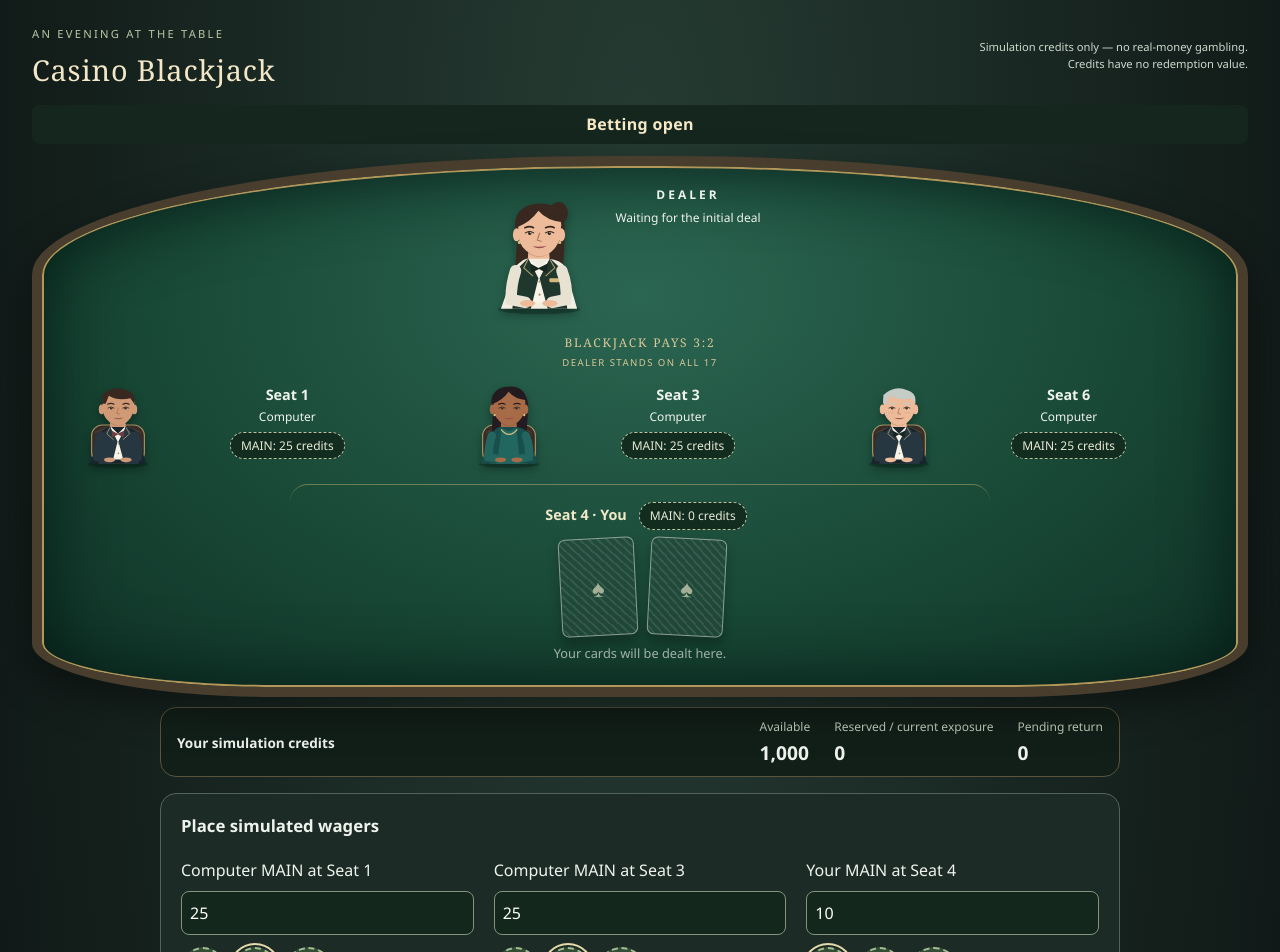
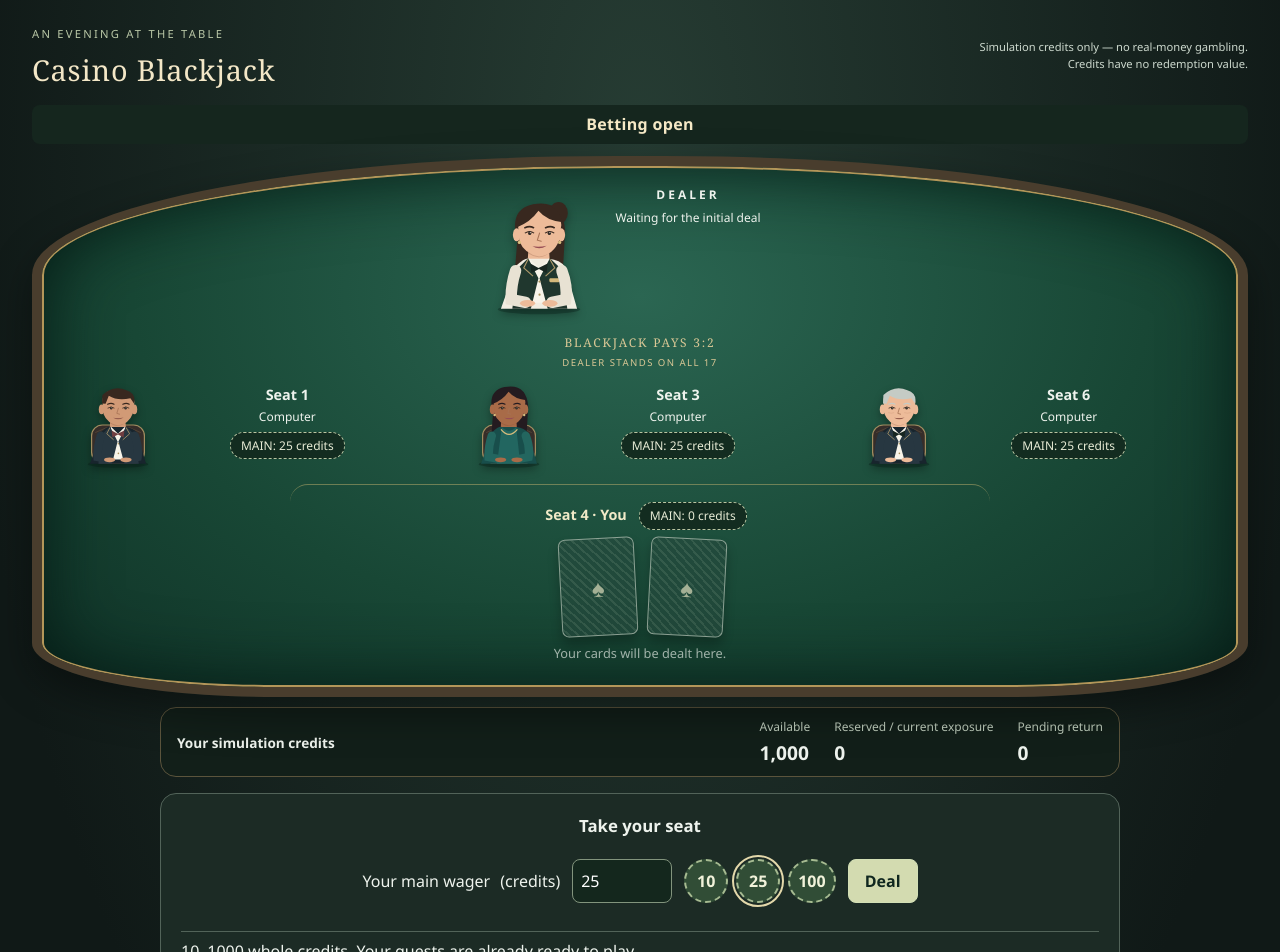
Before and after one commit to FrankieChan0312/casino-blackjack, a React (Vite) app: page / in a window 1280 px wide. Shown: the top 952 px of the page. Built offline with nearby package versions, Linux system fonts and the light colour scheme.

Commit message:
feat: simplify own wagers and repeat rounds

```diff
--- a/src/browser/controller.ts
+++ b/src/browser/controller.ts
@@ -13,6 +13,8 @@ import { createAuditTrail, type Clock } from '../domain/audit.js';
 export type BrowserCommand =
   | { type: 'CONFIGURE'; seats: readonly SeatState[] }
   | { type: 'OPEN' | 'CLOSE' | 'ADVANCE' | 'NEXT' }
+  | { type: 'DEAL'; amount: number }
+  | { type: 'REPEAT' }
   | { type: 'MAIN'; seat: number; amount: number }
   | { type: 'SIDE'; kind: SideWagerType; amount: number }
   | { type: 'BACK'; seat: number; amount: number }
@@ -45,6 +47,7 @@ export function createBrowserController(options: { factory?: () => game.BehindGa
   let replayResult: ReturnType<typeof replay> | null = null;
   let replayFailed = false;
   let feedback = '';
+  let lastBet = 0;
   let shoeMessage = '6-deck persistent shoe';
   function project() {
     const view = getPublicBehindView(state);
@@ -63,7 +66,7 @@ export function createBrowserController(options: { factory?: () => game.BehindGa
           : view.round.phase === 'ROUND_COMPLETE' ? 'Dealer complete' : 'Revealed' },
       seats: view.round.seats.map((seat) => ({ ...seat, hands: seat.hands.map((hand) => ({ ...hand,
         total: evaluateHand(state.table.game.round!.players.find((entry) => entry.handId === hand.handId)!.cards).total })) })) } : null;
-    return { playerMode, profileId: state.table.profileId, seeded: session !== null,
+    return { playerMode, lastBet, profileId: state.table.profileId, seeded: session !== null,
       canStartDemo: state.table.phase === 'COMMITTED' || state.table.phase === 'VOID'
         || (state.table.phase === 'CONFIGURING' && state.table.roundNumber === 0)
         || (playerMode && state.table.phase === 'OPEN' && state.table.roundNumber === 1
@@ -90,19 +93,36 @@ export function createBrowserController(options: { factory?: () => game.BehindGa
     if (result.ok) state = result.state;
     return result;
   }
-  function dispatch(command: BrowserCommand) {
+  function dispatch(command: BrowserCommand): boolean {
     // Reserve the whole browser intent before mutation, including automatic
     // ADVANCE and SETTLE/VOID. Manual mode keeps its accepted two-slot boundary.
     const progresses = ['CLOSE', 'ACT', 'ACE', 'FOLLOW'].includes(command.type);
-    const capacity = playerMode ? command.type === 'NEXT' ? 7 : progresses ? 4 : 2 : 2;
+    const capacity = playerMode ? command.type === 'REPEAT' ? 11 : command.type === 'DEAL' ? 5 : command.type === 'NEXT' ? 7 : progresses ? 4 : 2 : 2;
     if (session && !session.hasCapacity(capacity)) {
       feedback = explainReason('REPLAY_COMMAND_LIMIT'); publish(); return false;
+    }
+    if (command.type === 'DEAL' || command.type === 'REPEAT') {
+      if (!playerMode || (command.type === 'REPEAT' && (!lastBet || !snapshot.interaction.nextRound))
+        || (command.type === 'DEAL' && state.table.phase !== 'OPEN')) {
+        feedback = explainReason('WRONG_PHASE'); publish(); return false;
+      }
+      const amount = command.type === 'DEAL' ? command.amount : lastBet;
+      if (command.type === 'REPEAT' && !dispatch({ type: 'NEXT' })) return false;
+      const seat = snapshot.human?.controlledSeat;
+      // Zero is a domain cancellation command, never a valid player Deal.
+      const error = amount === 0 ? 'INVALID_MAIN_WAGER' : game.getBehindWagerError(state, { type: 'MAIN', seat: seat ?? 4, amount });
+      if (error) { feedback = explainReason(error); publish(); return false; }
+      return dispatch({ type: 'MAIN', seat: seat ?? 4, amount }) && dispatch({ type: 'CLOSE' });
+    }
+    if (playerMode && command.type === 'CLOSE' && !state.table.wagers.some(w => w.seatNumber === snapshot.human?.controlledSeat)) {
+      feedback = 'Choose your main wager before dealing.'; publish(); return false;
     }
     const previousShoe = state.table.game.shoe.shoeId;
     const result = invoke(command);
     if (result.ok) {
       replayResult = null;
       replayFailed = false;
+      if (command.type === 'CLOSE' && playerMode) lastBet = state.table.wagers.find(w => w.seatNumber === snapshot.human?.controlledSeat)?.stakeUnits ?? 0;
       if (command.type === 'CLOSE') shoeMessage = previousShoe === state.table.game.shoe.shoeId ? 'Existing 6-deck shoe continues' : 'New 6-deck shoe shuffled';
       feedback = command.type === 'FOLLOW' && state.followDecisions.at(-1)?.fundingError ? explainReason('INSUFFICIENT_FUNDS') : '';
       if (state.table.phase === 'CLOSED' && state.table.game.round?.phase === 'ROUND_COMPLETE') {
@@ -129,7 +149,7 @@ export function createBrowserController(options: { factory?: () => game.BehindGa
     const nextSession = seed === undefined ? null : createReplaySession(seed, profileId, { clock: options.clock });
     const nextState = nextSession?.getState() ?? game.createBehindGame('local-shoe-1', random, true, profileId);
     session = nextSession; state = nextState; audit = createAuditTrail(state, options.clock); audit.recordReset(state);
-    replayResult = null; replayFailed = false; feedback = ''; shoeMessage = 'New demo session: starting credits restored';
+    replayResult = null; replayFailed = false; feedback = ''; lastBet = 0; shoeMessage = 'New demo session: starting credits restored';
     publish(); if (playerMode) preparePlayerTable(); return true;
   }
   function preparePlayerTable() {
--- a/src/ui/App.tsx
+++ b/src/ui/App.tsx
@@ -1,8 +1,8 @@
-import { useSyncExternalStore } from 'react';
+import { useEffect, useSyncExternalStore } from 'react';
 import type { BrowserController, BrowserView } from '../browser/controller.js';
 import { Table } from './Table.js';
 import { credits, roundStatus } from './presentation.js';
-import { Setup, Betting } from './Betting.js';
+import { Setup, Betting, PlayerBetting } from './Betting.js';
 import { Actions } from './Actions.js';
 import { Decisions, Results } from './Decisions.js';
 import { DemoTools } from './DemoTools.js';
@@ -33,6 +33,11 @@ export function App({ controller }: { controller: BrowserController }) {
 }
 
 function PlayerExperience({ view, controller }: { view: BrowserView; controller: BrowserController }) {
+  useEffect(() => {
+    if (view.phase === 'OPEN') return;
+    const target = document.querySelector<HTMLElement>(view.interaction.nextRound ? '#player-result' : view.interaction.insurance || view.follow ? '.decision' : '#player-hand');
+    target?.focus({ preventScroll: true }); target?.scrollIntoView({ block: 'nearest' });
+  }, [view.phase, view.interaction.handId, view.interaction.insurance?.targetSeat, view.follow?.handId, view.interaction.nextRound]);
   return <main className="player-mode">
     <a className="skip-link" href="#player-decisions">Skip to your hand and actions</a>
     <header className="casino-header"><div><p className="eyebrow">An evening at the table</p><h1>Casino Blackjack</h1></div>
@@ -48,7 +53,7 @@ function PlayerExperience({ view, controller }: { view: BrowserView; controller:
         <div><dt>Reserved / current exposure</dt><dd>{credits(view.human?.reserved ?? 0)}</dd></div>
         <div><dt>Pending return</dt><dd>{credits(view.pending)}</dd></div>
       </dl></section>
-      {view.interaction.betting && <Betting key={view.mainWagers.find(w => w.seat === view.human?.controlledSeat) ? 'funded' : 'empty'} controller={controller} view={view} />}
+      {view.interaction.betting && <PlayerBetting controller={controller} view={view} />}
       <Results view={view} controller={controller} />
     </div>
     <p className="session-note">{view.shoeMessage} · Computer guests play with their own simulation credits.</p>
--- a/src/ui/Betting.tsx
+++ b/src/ui/Betting.tsx
@@ -61,3 +61,36 @@ export function Betting({ controller, view }: { controller: BrowserController; v
     <button disabled={view.mainWagers.length === 0} onClick={() => controller.dispatch({ type: 'CLOSE' })}>Close betting and deal</button>
   </section>;
 }
+
+export function PlayerBetting({ controller, view }: { controller: BrowserController; view: BrowserView }) {
+  const local = view.human?.controlledSeat ?? 4;
+  const current = view.mainWagers.find(w => w.seat === local)?.amount ?? 0;
+  const [amount, setAmount] = useState(String((current || view.lastBet || 50) / 2));
+  const [target, setTarget] = useState(view.interaction.backTargets[0] ?? 0);
+  const units = Number(amount) * 2;
+  const reason = units === 0 ? 'Choose 10 to 1000 whole credits.' : controller.queryWager({ type: 'MAIN', seat: local, amount: units });
+  return <section className="panel player-betting" aria-label="Your wager"><h2>Take your seat</h2>
+    <form onSubmit={event => { event.preventDefault(); controller.dispatch({ type: 'DEAL', amount: units }); }}>
+      <label htmlFor="player-wager">Your main wager <span>(credits)</span></label>
+      <input id="player-wager" type="number" min={10} max={1000} step={1} required value={amount} onChange={event => setAmount(event.target.value)} />
+      <div className="button-row wager-presets">{[10, 25, 100].map(value => <button key={value} type="button" aria-label={`Choose ${value} credits`} aria-pressed={amount === String(value)} onClick={() => setAmount(String(value))}>{value}</button>)}</div>
+      <button className="primary" disabled={!!reason}>Deal</button>
+      {reason && <p className="reason">{reason}</p>}
+    </form>
+    <p>10–1000 whole credits. Your guests are already ready to play.</p>
+    <details><summary>Optional wagers</summary>
+      <p>Reserve your main wager first to add optional side bets. These are separate stakes and are not repeated by Repeat Bet.</p>
+      <button disabled={!!reason} onClick={() => controller.dispatch({ type: 'MAIN', seat: local, amount: units })}>Reserve your main wager</button>
+      {current > 0 && (['PAIR', 'THREE_CARD'] as const).map(kind => <WagerForm key={kind} controller={controller}
+        label={kind === 'PAIR' ? 'Pair side bet' : 'THREE_CARD side bet'} query={{ type: 'SIDE', kind, amount: 0 }}
+        current={view.sideWagers.find(w => w.type === kind)?.amount ?? 0} min={1} max={100} />)}
+      <p>Bet Behind: the computer controls its cards; you manage only your financial choices.</p>
+      <label htmlFor="player-back-target">Bet Behind target</label><select id="player-back-target" value={target} onChange={e => setTarget(Number(e.target.value))}>
+        {view.interaction.backTargets.map(seat => <option key={seat} value={seat}>Seat {seat}</option>)}
+      </select>
+      {view.interaction.backTargets.includes(target) && <WagerForm key={target} controller={controller} label={`Bet Behind Seat ${target}`}
+        query={{ type: 'BACK', seat: target, amount: 0 }} current={view.backWagers.find(w => w.targetSeat === target)?.stakeUnits ?? 0} min={10} max={1000} />}
+      <button disabled={!current} onClick={() => controller.dispatch({ type: 'MAIN', seat: local, amount: 0 })}>Cancel your main wager</button>
+    </details>
+  </section>;
+}
--- a/src/ui/Table.tsx
+++ b/src/ui/Table.tsx
@@ -24,7 +24,7 @@ export function Table({ view }: { view: BrowserView }) {
       const local = seat.seatNumber === view.human?.controlledSeat;
       const hands = round?.seats.find((entry) => entry.seatNumber === seat.seatNumber)?.hands ?? [];
       const wager = view.mainWagers.find((entry) => entry.seat === seat.seatNumber)?.amount ?? 0;
-      return <section key={seat.seatNumber} data-hand-count={hands.length} data-position={local ? 'local' : otherSeats.findIndex(entry => entry.seatNumber === seat.seatNumber) + 1} className={`seat panel ${local ? 'local' : ''} ${round?.currentSeat === seat.seatNumber ? 'turn-seat' : ''}`} aria-label={`Seat ${seat.seatNumber}`}>
+      return <section key={seat.seatNumber} id={view.playerMode && local ? 'player-hand' : undefined} tabIndex={view.playerMode && local ? -1 : undefined} data-hand-count={hands.length} data-position={local ? 'local' : otherSeats.findIndex(entry => entry.seatNumber === seat.seatNumber) + 1} className={`seat panel ${local ? 'local' : ''} ${round?.currentSeat === seat.seatNumber ? 'turn-seat' : ''}`} aria-label={`Seat ${seat.seatNumber}`}>
         {view.playerMode && !local && <CasinoPerson kind={seat.seatNumber === 3 ? 'gown' : seat.seatNumber === 6 ? 'tux' : 'suit'} />}
         <h2>Seat {seat.seatNumber}{local && ' · You'}</h2>
         <p>{seat.occupancy === 'EMPTY' ? 'Empty' : seat.occupancy === 'HUMAN' ? 'Human' : 'Computer'}{seat.sittingOut && ' · Sitting Out'}</p>
--- a/src/ui/styles.css
+++ b/src/ui/styles.css
@@ -237,6 +237,12 @@ textarea { width: 100%; max-width: 100%; background: #14271d; color: #fff; borde
   .player-mode .credits dt { font-size: .6rem; }
 }
 /* Original seated character presentation uses no external assets. */
+.player-mode .player-betting > form { display: flex; align-items: center; justify-content: center; flex-wrap: wrap; gap: 12px; }
+.player-mode .player-betting h2 { text-align: center; }
+.player-mode .player-betting input { width: 100px; }
+.player-mode .primary { background: #d3dbb0; color: #10271f; font-weight: 700; }
+.player-mode .player-result .round-net { font-size: 1.5rem; color: #eee1b7; }
+.player-mode #player-hand:focus, .player-mode #player-result:focus, .player-mode .decision:focus { outline: 3px solid #e6cf88; outline-offset: 3px; }
 .player-mode .dealer { min-height: 142px; padding-left: 96px; }
 .player-mode .dealer > .casino-person { position: absolute; left: 0; top: 10px; width: 98px; height: 120px; }
 .player-mode .casino-person { filter: drop-shadow(0 4px 4px #0005); }
```
Also changed, not shown: src/ui/Decisions.tsx (+22 -1 lines), 6 other files (tests, documents, lock files or other folders).
